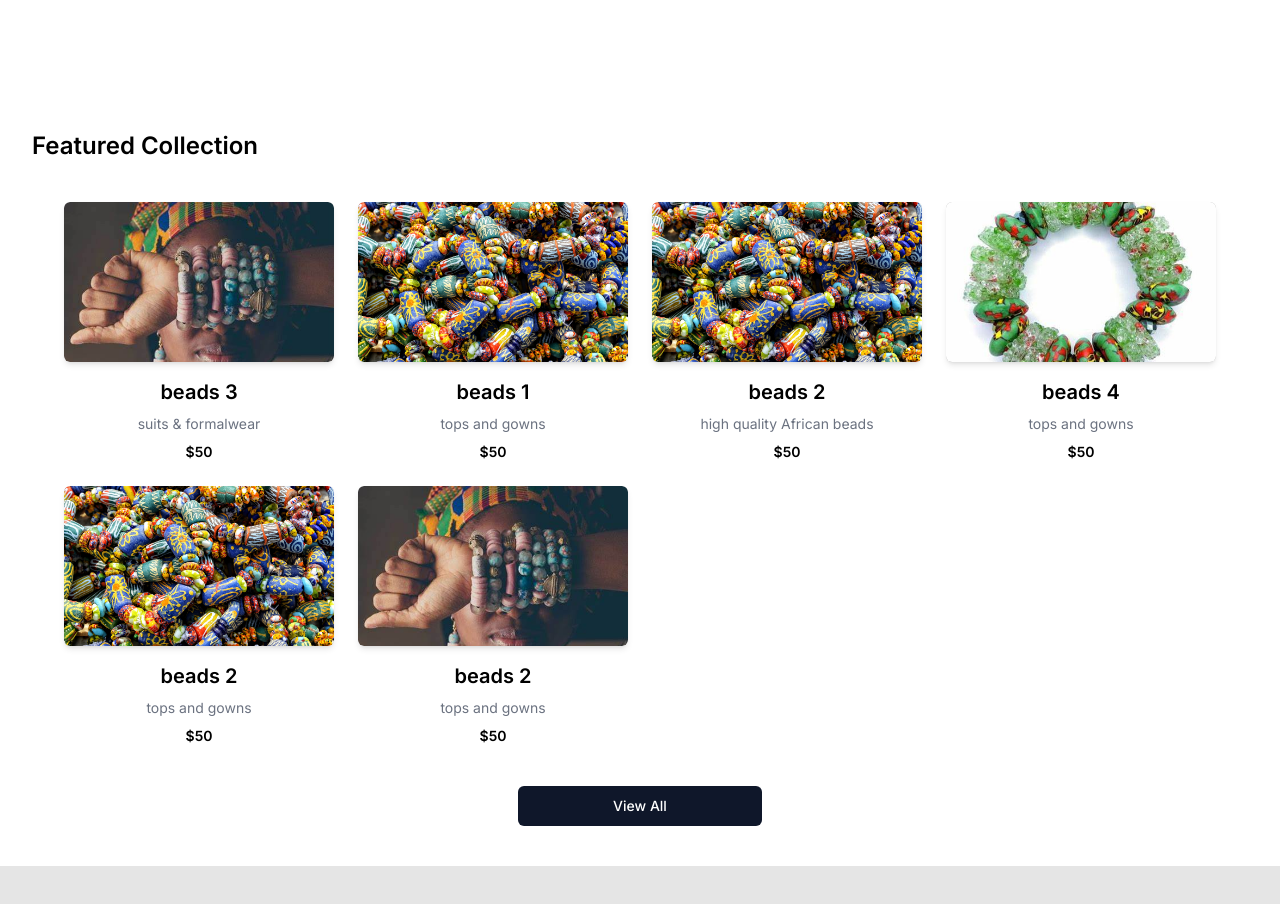
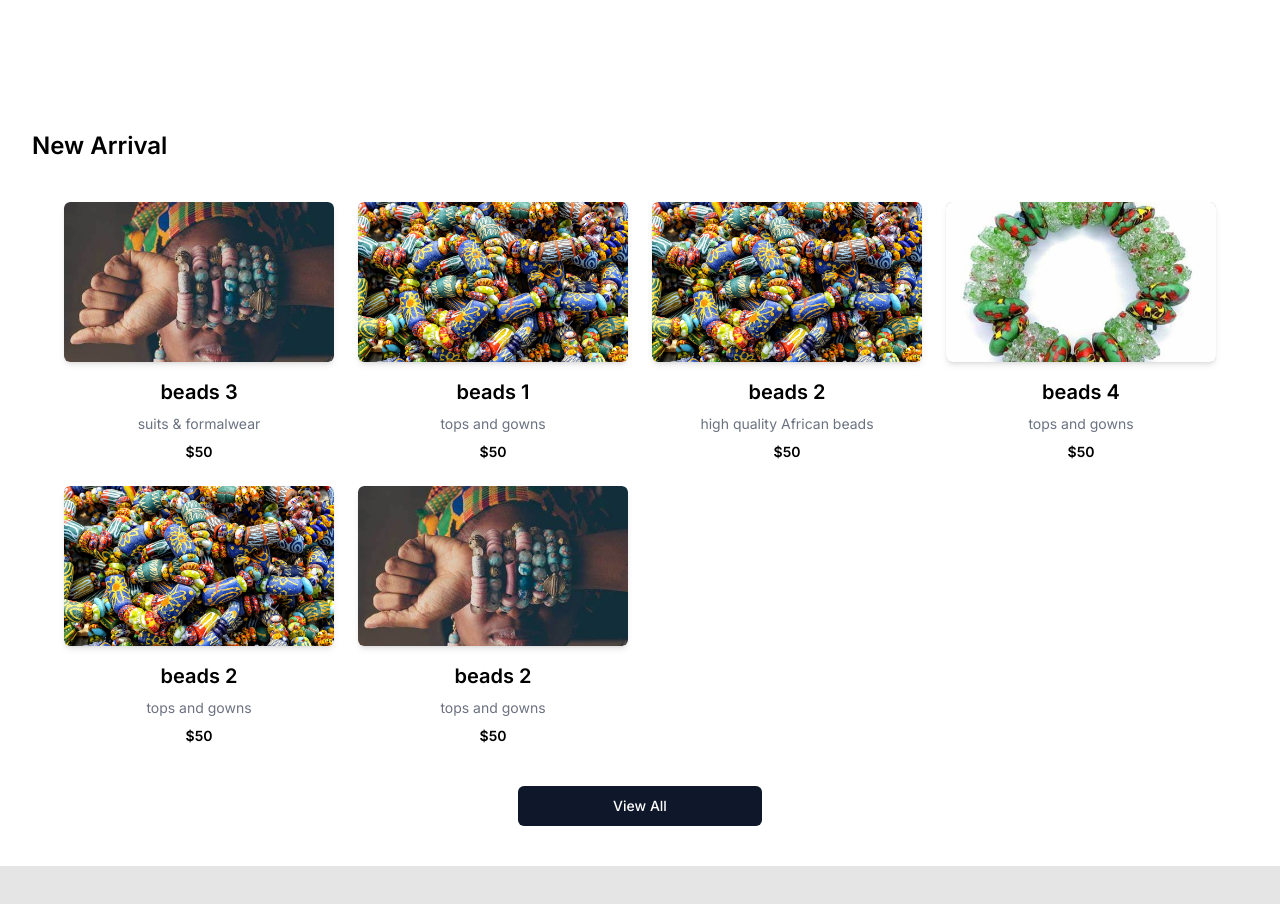
Before and after one commit to owusuvictorjnr/Vinas-Beauty-and-Clothing, a Next.js app: page / in a window 1280 px wide. Shown: the part 3760-4664 px from the top of the page. Built offline with nearby package versions, Linux system fonts and the light colour scheme.

Commit message:
refactor: new arrival

```diff
--- a/components/NewArrival/NewArrival.jsx
+++ b/components/NewArrival/NewArrival.jsx
@@ -16,7 +16,7 @@ export default function NewArrival() {
   return (
     <div className="min-h-[30vh] container mb-10 mx-auto mt-[10rem]">
       <h1 className="text-2xl text-black font-semibold capitalize">
-        featured collection
+       new arrival
       </h1>
       <div className="lg:flex lg:justify-between container mx-auto">
         <div className="mt-10 flex mx-auto justify-center lg:mt-0">
```
